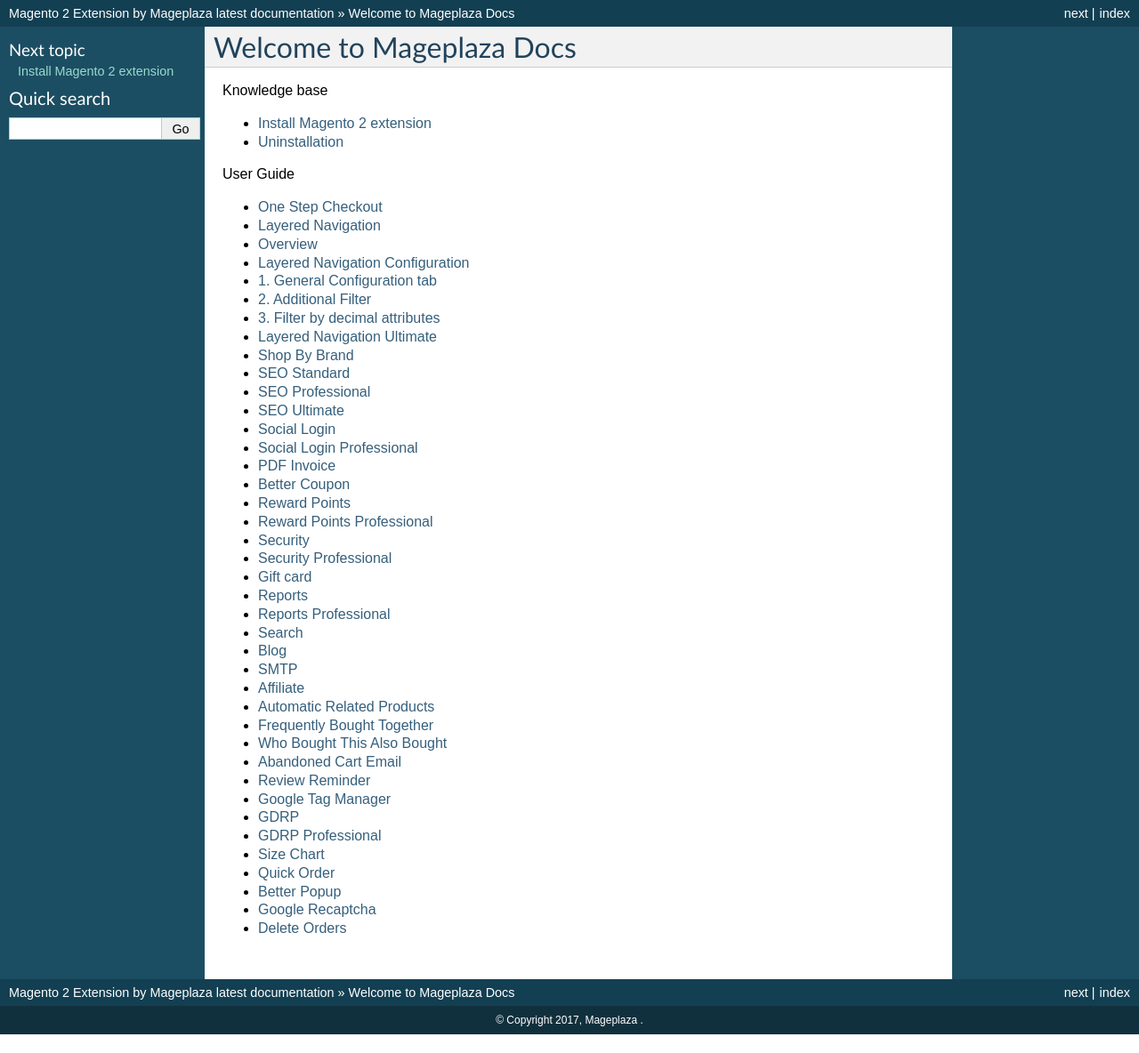
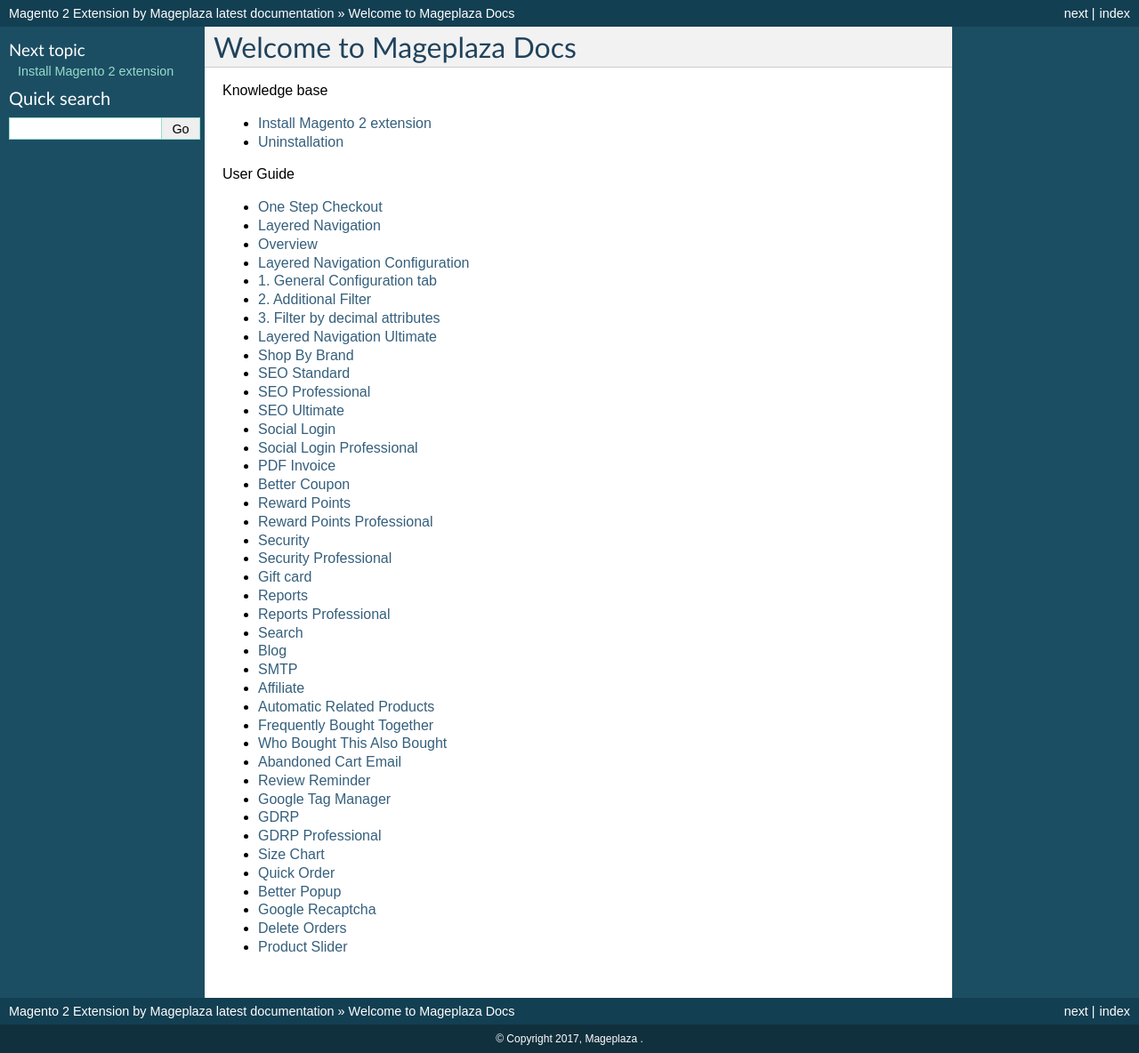
Before and after one commit to magepages/mpdocs, a Sphinx documentation site: the page built from docs/index.rst, in a window 1280 px wide. Shown: the whole page at 89% size. Built offline with Sphinx 7.4.7, drawn with Linux system fonts in a browser that asks for light colours; pages that are not in the unit, such as notebooks, are missing from menus; before the commit the page ends 1163 px from its top, so only the background shows below that.

Commit message:
Update index.rst

```diff
--- a/docs/index.rst
+++ b/docs/index.rst
@@ -54,3 +54,4 @@
    better-popup/index
    google-recaptcha/index
    delete-order-m2/index
+   product-slider-m2/index
```
